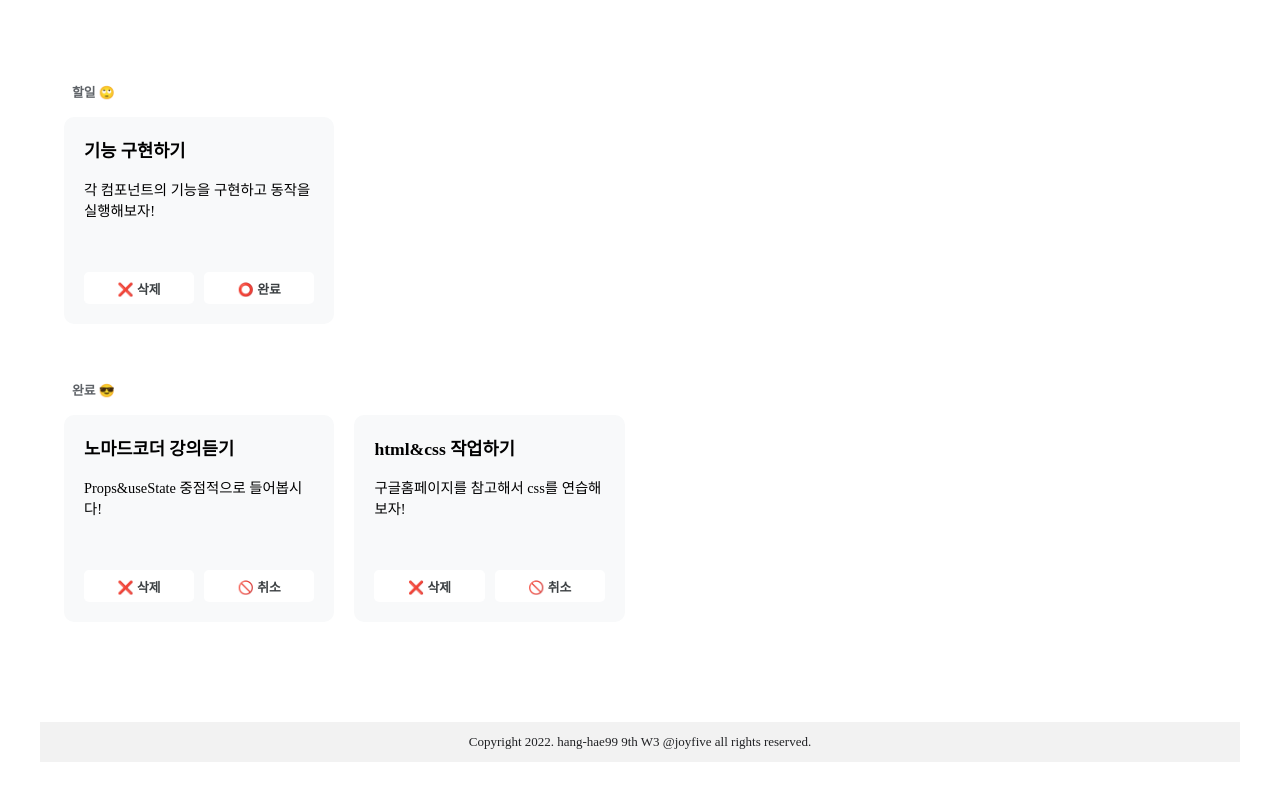
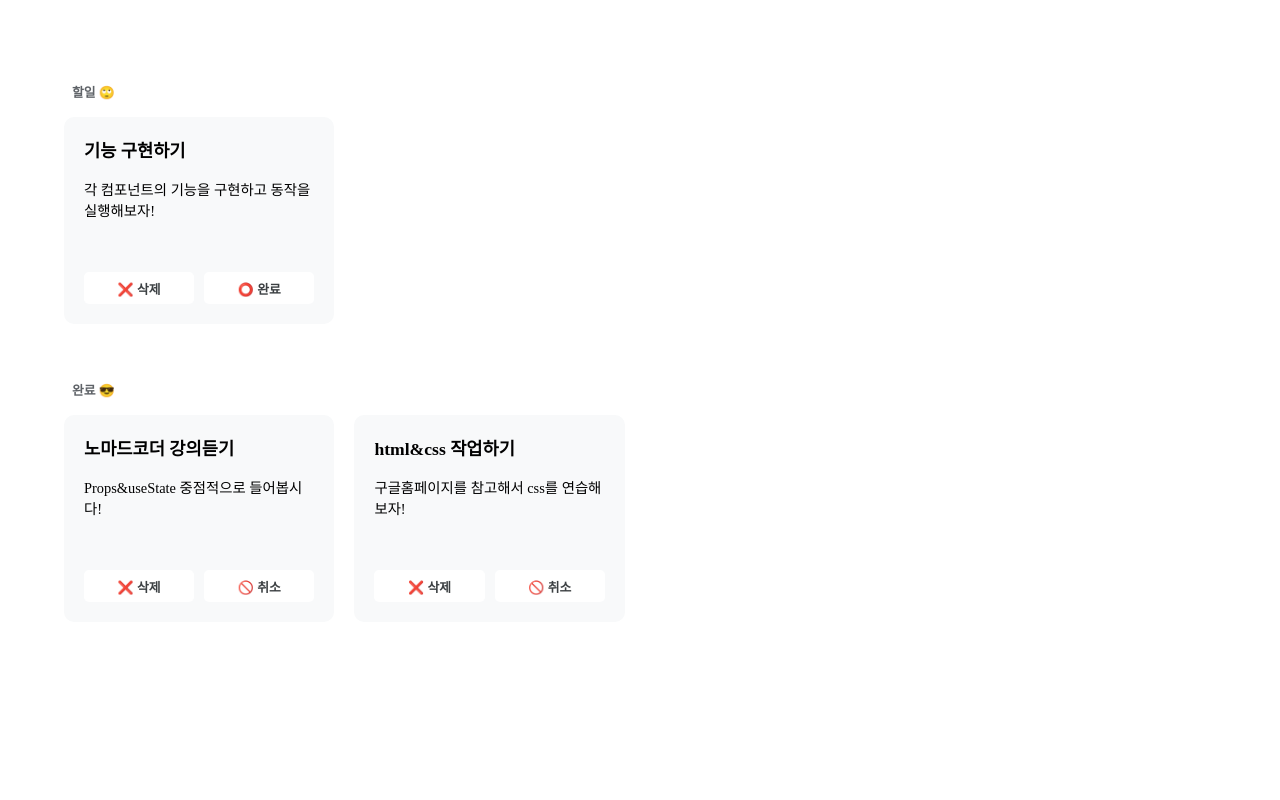
Before and after one commit to joyfive/week3-godolist, a React (Create React App) app: page / in a window 1280 px wide. Shown: the part 552-1352 px from the top of the page. Built offline with nearby package versions, Linux system fonts and the light colour scheme.

Commit message:
DELETE FOOTER :(

```diff
--- a/src/pages/TodoList.jsx
+++ b/src/pages/TodoList.jsx
@@ -3,7 +3,6 @@ import Layout from "../components/layout/Layout";
 import Header from "../components/header/Header";
 import Form from "../components/form/Form";
 import List from "../components/list/List";
-import Footer from "../components/footer/Footer";
 
 
 const TodoList = () => {
@@ -34,7 +33,6 @@ const TodoList = () => {
           <Header />
           <Form setTodos={setTodos} todos={todos} />
           <List todos={todos} setTodos={setTodos} />
-          <Footer />
         </Layout>
         </div>
       );
```
